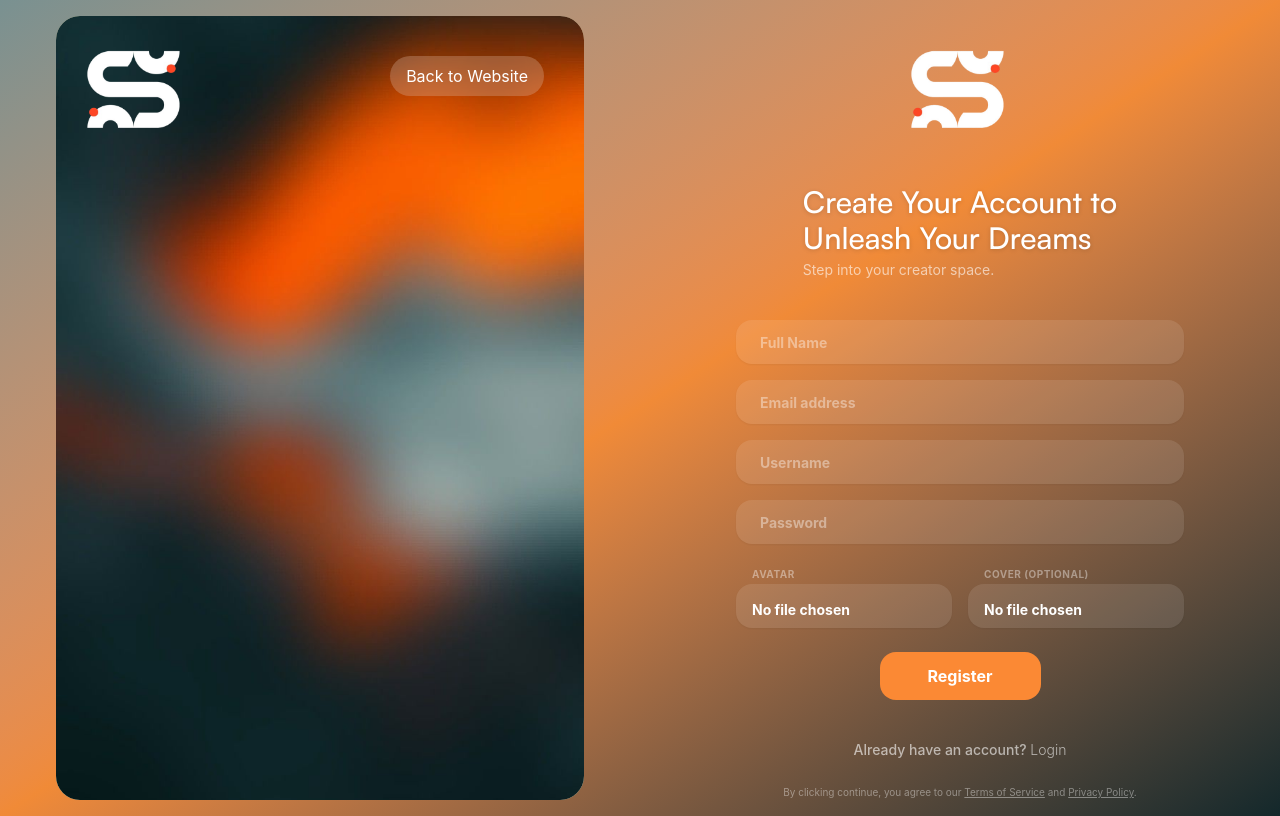
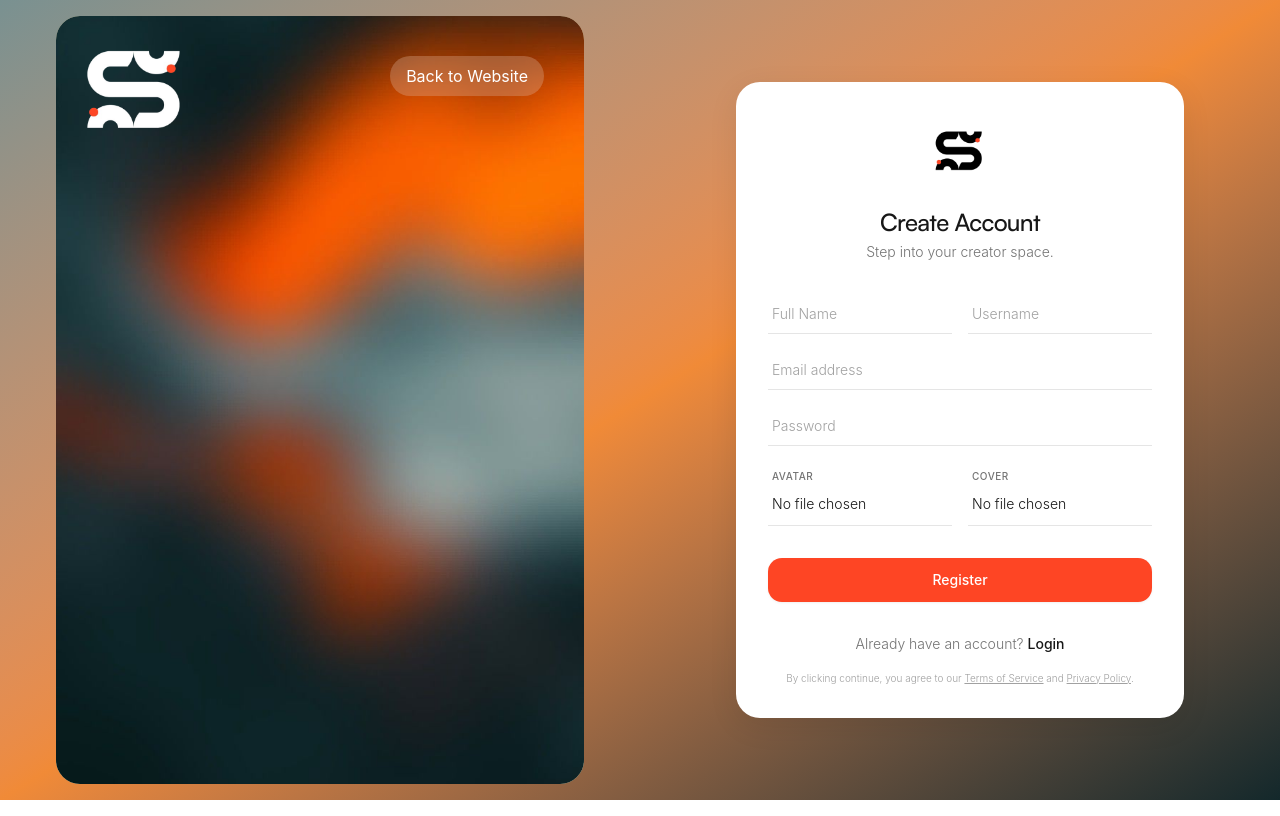
Before and after one commit to Samarthpagaria/Strivo, a React (Vite) app in the folder frontend/: page /register in a window 1280 px wide. Built offline with nearby package versions, Linux system fonts and the light colour scheme.

Commit message:
fix : login pages finalized

```diff
--- a/frontend/src/project_components/SignupForm.jsx
+++ b/frontend/src/project_components/SignupForm.jsx
@@ -1,7 +1,7 @@
 import { cn } from "@/lib/utils";
 import { Button } from "@/components/ui/button";
 import { Input } from "@/components/ui/input";
-import strivoWhiteLogo from "@/assets/strivo_white_logo.png";
+import strivoBlackLogo from "@/assets/strivo_black_logo.png";
 import { Link, useNavigate } from "react-router-dom";
 import { useState } from "react";
 import { useAuth } from "../ContentApi/AuthContext";
@@ -33,23 +33,23 @@ export function SignupForm({ className, ...props }) {
   return (
     <div
       className={cn(
-        "flex flex-col items-center w-full max-w-[350px] gap-10 py-4",
+        "flex flex-col items-center w-full max-w-[440px] gap-6 p-8 bg-white rounded-3xl shadow-[0_8px_30px_rgb(0,0,0,0.08)]",
         className,
       )}
       {...props}
     >
       {/* Header Section */}
-      <div className="flex flex-col items-center text-center gap-2">
+      <div className="flex flex-col items-center text-center gap-1">
         <img
-          src={strivoWhiteLogo}
+          src={strivoBlackLogo}
           alt="Strivo Logo"
-          className="w-40 h-40 object-contain"
+          className="w-20 h-20 object-contain mb-2"
         />
         <div className="space-y-1">
-          <h1 className="text-3xl font-satoshi font-medium text-left text-white drop-shadow-sm">
-            Create Your Account to <br></br>Unleash Your Dreams
+          <h1 className="font-satoshi text-2xl tracking-tight text-neutral-900 font-medium">
+            Create Account
           </h1>
-          <p className="font-inter text-white/60 text-sm text-left">
+          <p className="font-inter text-neutral-500 font-light text-sm">
             Step into your creator space.
           </p>
         </div>
@@ -57,25 +57,17 @@ export function SignupForm({ className, ...props }) {
 
       <form
         onSubmit={handleSubmit}
-        className="w-full flex flex-col items-center gap-6"
+        className="w-full flex flex-col items-center gap-8 mt-2"
       >
         <div className="w-full space-y-4">
+          <div className="grid grid-cols-2 gap-4">
             <Input
               id="fullName"
               type="text"
               value={fullname}
               onChange={(e) => setFullname(e.target.value)}
               placeholder="Full Name"
-            className="h-11 rounded-2xl border-none bg-white/10 px-6 text-white placeholder:text-white/40 focus-visible:ring-2 focus-visible:ring-white/50 transition-all font-bold"
-            required
-          />
-          <Input
-            id="email"
-            type="email"
-            value={email}
-            onChange={(e) => setemail(e.target.value)}
-            placeholder="Email address"
-            className="h-11 rounded-2xl border-none bg-white/10 px-6 text-white placeholder:text-white/40 focus-visible:ring-2 focus-visible:ring-white/50 transition-all font-bold"
+              className="h-10 rounded-none border-0 border-b border-neutral-200 bg-transparent px-1 text-neutral-900 placeholder:text-neutral-400 focus-visible:ring-0 focus-visible:border-neutral-900 transition-all font-light shadow-none text-sm"
               required
             />
             <Input
@@ -84,7 +76,17 @@ export function SignupForm({ className, ...props }) {
               value={username}
               onChange={(e) => setUsername(e.target.value)}
               placeholder="Username"
-            className="h-11 rounded-2xl border-none bg-white/10 px-6 text-white placeholder:text-white/40 focus-visible:ring-2 focus-visible:ring-white/50 transition-all font-bold"
+              className="h-10 rounded-none border-0 border-b border-neutral-200 bg-transparent px-1 text-neutral-900 placeholder:text-neutral-400 focus-visible:ring-0 focus-visible:border-neutral-900 transition-all font-light shadow-none text-sm"
+              required
+            />
+          </div>
+          <Input
+            id="email"
+            type="email"
+            value={email}
+            onChange={(e) => setemail(e.target.value)}
+            placeholder="Email address"
+            className="h-10 rounded-none border-0 border-b border-neutral-200 bg-transparent px-1 text-neutral-900 placeholder:text-neutral-400 focus-visible:ring-0 focus-visible:border-neutral-900 transition-all font-light shadow-none text-sm"
             required
           />
           <Input
@@ -93,7 +95,7 @@ export function SignupForm({ className, ...props }) {
             value={password}
             onChange={(e) => setPassword(e.target.value)}
             placeholder="Password"
-            className="h-11 rounded-2xl border-none bg-white/10 px-6 text-white placeholder:text-white/40 focus-visible:ring-2 focus-visible:ring-white/50 transition-all font-bold"
+            className="h-10 rounded-none border-0 border-b border-neutral-200 bg-transparent px-1 text-neutral-900 placeholder:text-neutral-400 focus-visible:ring-0 focus-visible:border-neutral-900 transition-all font-light shadow-none text-sm"
             required
           />
 
@@ -101,7 +103,7 @@ export function SignupForm({ className, ...props }) {
             <div className="space-y-1">
               <label
                 htmlFor="avatar"
-                className="text-[10px] uppercase tracking-wider font-bold text-white/40 ml-4"
+                className="text-[10px] uppercase tracking-wider font-medium text-neutral-500 ml-1"
               >
                 Avatar
               </label>
@@ -110,23 +112,23 @@ export function SignupForm({ className, ...props }) {
                 type="file"
                 accept="image/*"
                 onChange={(e) => setAvatar(e.target.files[0])}
-                className="h-11 rounded-2xl border-none bg-white/10 px-4 text-[10px] text-white file:hidden pt-4 cursor-pointer font-bold"
+                className="h-10 rounded-none border-0 border-b border-neutral-200 bg-transparent px-1 text-[10px] text-neutral-900 file:hidden pt-2 cursor-pointer font-light shadow-none"
                 required
               />
             </div>
             <div className="space-y-1">
               <label
                 htmlFor="coverImage"
-                className="text-[10px] uppercase tracking-wider font-bold text-white/40 ml-4"
+                className="text-[10px] uppercase tracking-wider font-medium text-neutral-500 ml-1"
               >
-                Cover (Optional)
+                Cover
               </label>
               <Input
                 id="coverImage"
                 type="file"
                 accept="image/*"
                 onChange={(e) => setCoverImage(e.target.files[0])}
-                className="h-11 rounded-2xl border-none bg-white/10 px-4 text-[10px] text-white file:hidden pt-4 cursor-pointer font-bold"
+                className="h-10 rounded-none border-0 border-b border-neutral-200 bg-transparent px-1 text-[10px] text-neutral-900 file:hidden pt-2 cursor-pointer font-light shadow-none"
               />
             </div>
           </div>
@@ -135,35 +137,35 @@ export function SignupForm({ className, ...props }) {
         <Button
           type="submit"
           disabled={isRegistering}
-          className="px-12 h-12 rounded-2xl bg-[#fb8934] hover:bg-[#e57a2e] text-white font-bold text-base transition-all duration-300 border-none w-fit shadow-none"
+          className="w-full h-11 rounded-xl bg-[#fe4524] hover:bg-[#e03c1f] text-white font-medium text-sm transition-all duration-300 border-none shadow-sm"
         >
           {isRegistering ? "Registering..." : "Register"}
         </Button>
       </form>
 
-      <div className="w-full flex flex-col gap-6">
-        <p className="text-center text-white/60 font-medium text-sm">
+      <div className="w-full flex flex-col gap-4 mt-2">
+        <p className="text-center text-neutral-500 font-light text-sm">
           Already have an account?{" "}
           <Link
             to="/login"
-            className="text-white font-light hover:underline opacity-60 hover:opacity-100 transition-all duration-300"
+            className="text-neutral-900 font-medium hover:underline transition-all duration-300"
           >
             Login
           </Link>
         </p>
 
-        <p className="px-6 text-center text-[10px] text-white/40 leading-relaxed">
+        <p className="text-center text-[10px] text-neutral-400 leading-relaxed font-light">
           By clicking continue, you agree to our{" "}
           <Link
             to="/terms"
-            className="underline hover:text-white transition-colors"
+            className="underline hover:text-neutral-900 transition-colors"
           >
             Terms of Service
           </Link>{" "}
           and{" "}
           <Link
             to="/privacy"
-            className="underline hover:text-white transition-colors"
+            className="underline hover:text-neutral-900 transition-colors"
           >
             Privacy Policy
           </Link>
```
Also changed, not shown: frontend/src/components/login-form.jsx (+16 -16 lines). Lines whose indentation alone changed are shown as unchanged.
